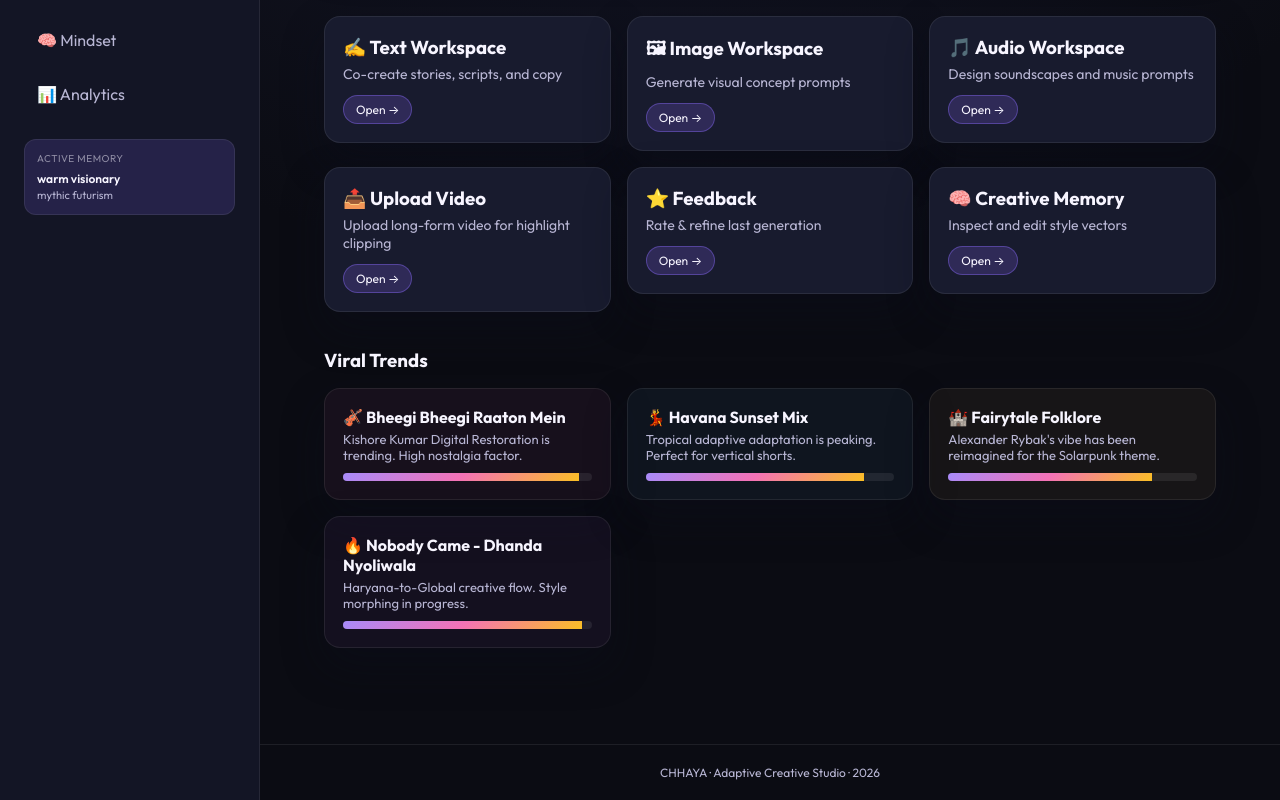
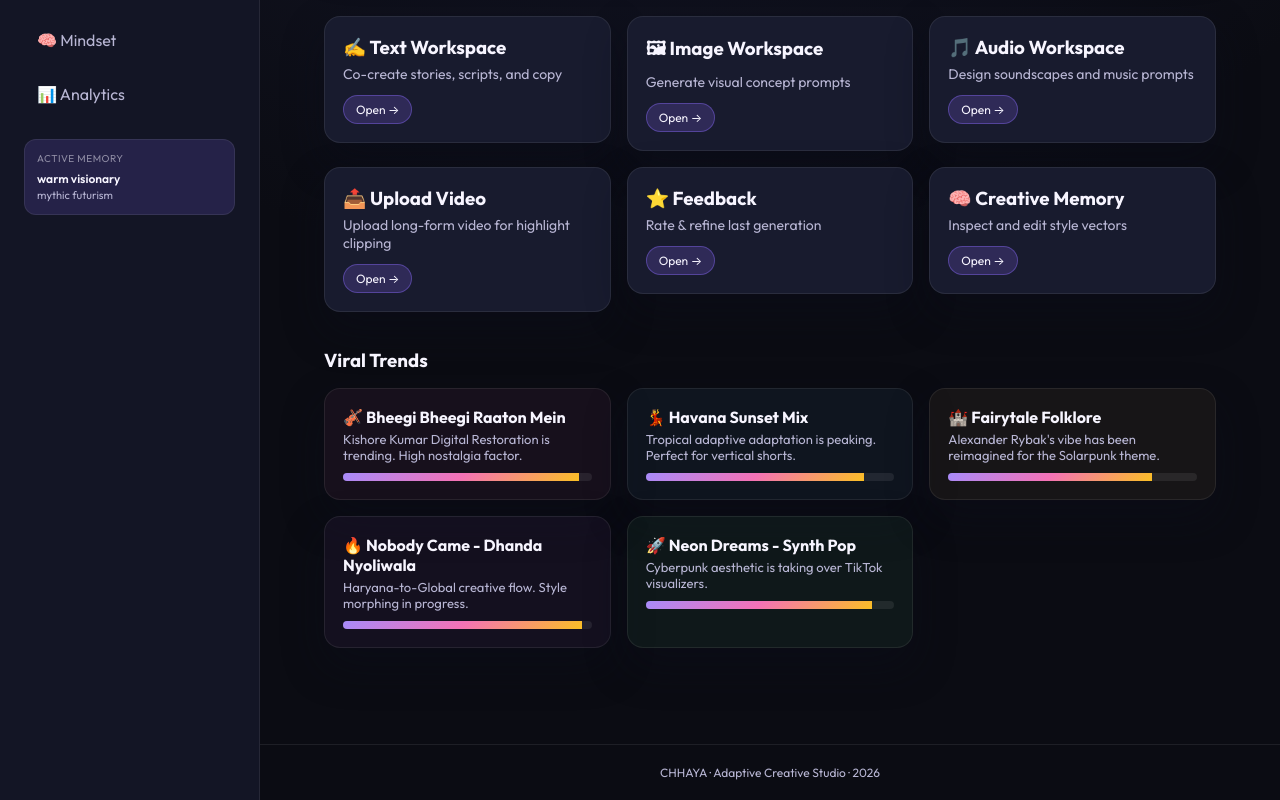
Before and after one commit to AbhayKTS/ML_miniproject, a React (Vite) app in the folder frontend/: page /app in a window 1280 px wide. Shown: the part 686-1486 px from the top of the page. Built offline with nearby package versions, Linux system fonts and the light colour scheme; no server answers.

Commit message:
feat: add 'Neon Dreams' viral trend card to dashboard interface

```diff
--- a/frontend/src/components/pages/DashboardPage.tsx
+++ b/frontend/src/components/pages/DashboardPage.tsx
@@ -119,6 +119,11 @@ const DashboardPage = () => {
           <p style={{ fontSize: 13, color: "var(--text-muted)", marginTop: 4 }}>Haryana-to-Global creative flow. Style morphing in progress.</p>
           <div className="progress-bar" style={{ marginTop: 10 }}><div className="progress" style={{ width: "96%", background: "var(--brand-gradient)" }} /></div>
         </div>
+        <div className="card" style={{ background: "rgba(100,255,150,0.05)" }}>
+          <h4>🚀 Neon Dreams - Synth Pop</h4>
+          <p style={{ fontSize: 13, color: "var(--text-muted)", marginTop: 4 }}>Cyberpunk aesthetic is taking over TikTok visualizers.</p>
+          <div className="progress-bar" style={{ marginTop: 10 }}><div className="progress" style={{ width: "91%", background: "var(--brand-gradient)" }} /></div>
+        </div>
       </div>
     </div>
   );
```
